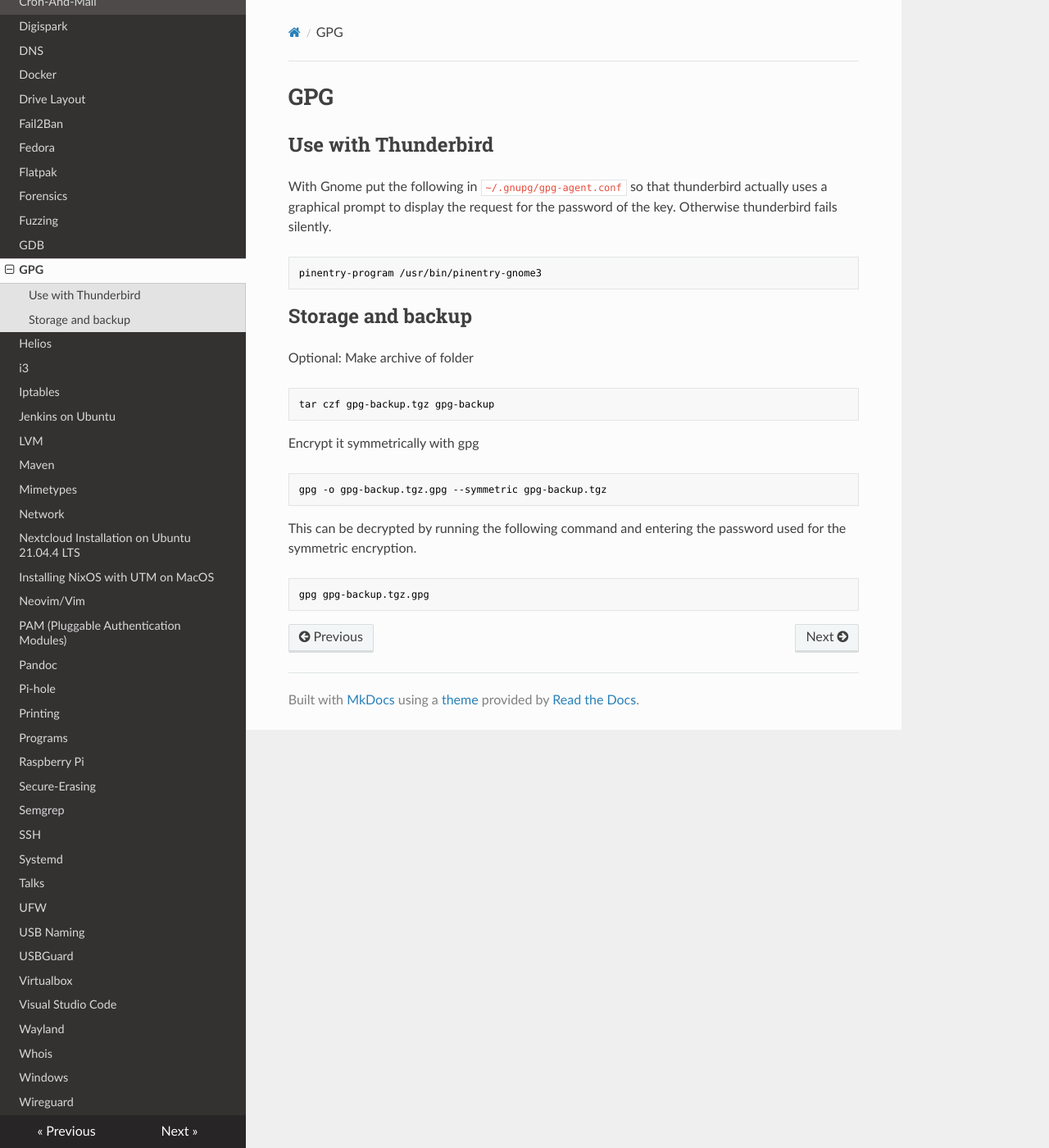
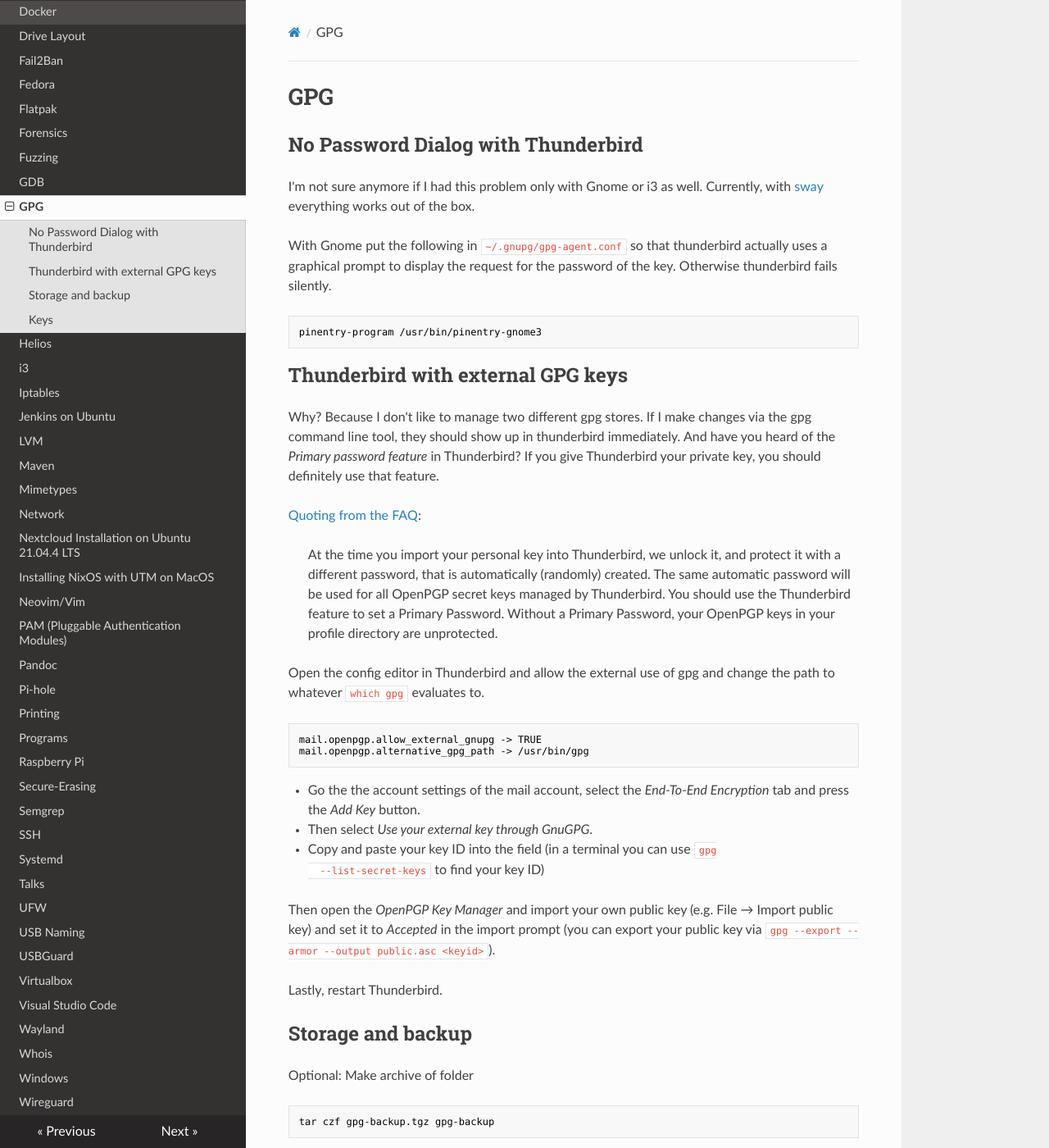
Before and after one commit to Maaxxs/wiki, an MkDocs documentation site: the page built from docs/gpg.md, in a window 1280 px wide and 1400 px high. Shown: the whole window at 82% size. Built offline with MkDocs 1.6.1, drawn with Linux system fonts in a browser that asks for light colours; nearby versions of some CDN libraries; some of the changed text lies outside the part shown.

Commit message:
Using thunderbird with external gpg command
and some gpg shortcuts.

````diff
--- a/docs/gpg.md
+++ b/docs/gpg.md
@@ -1,6 +1,9 @@
 # GPG
 
-## Use with Thunderbird
+## No Password Dialog with Thunderbird
+
+I'm not sure anymore if I had this problem only with Gnome or i3 as well.
+Currently, with [sway](https://swaywm.org/) everything works out of the box.
 
 With Gnome put the following in `~/.gnupg/gpg-agent.conf` so that thunderbird
 actually uses a graphical prompt to display the request for the password of the
@@ -10,6 +13,41 @@ key. Otherwise thunderbird fails silently.
 pinentry-program /usr/bin/pinentry-gnome3
 ```
 
+## Thunderbird with external GPG keys
+
+Why? Because I don't like to manage two different gpg stores. If I make changes
+via the gpg command line tool, they should show up in thunderbird immediately.
+And have you heard of the *Primary password feature* in Thunderbird? If you
+give Thunderbird your private key, you should definitely use that feature.
+
+[Quoting from the FAQ](https://support.mozilla.org/en-US/kb/openpgp-thunderbird-howto-and-faq#w_how-is-my-personal-key-protected):
+
+> At the time you import your personal key into Thunderbird, we unlock it, and
+> protect it with a different password, that is automatically (randomly)
+> created. The same automatic password will be used for all OpenPGP secret keys
+> managed by Thunderbird. You should use the Thunderbird feature to set a
+> Primary Password. Without a Primary Password, your OpenPGP keys in your
+> profile directory are unprotected.
+
+Open the config editor in Thunderbird and allow the external use of gpg and
+change the path to whatever `which gpg` evaluates to.
+
+```
+mail.openpgp.allow_external_gnupg -> TRUE
+mail.openpgp.alternative_gpg_path -> /usr/bin/gpg
+```
+
+- Go the the account settings of the mail account, select the _End-To-End
+  Encryption_ tab and press the _Add Key_ button.
+- Then select _Use your external key through GnuGPG_.
+- Copy and paste your key ID into the field (in a terminal you can use `gpg
+  --list-secret-keys` to find your key ID)
+
+Then open the _OpenPGP Key Manager_ and import your own public key (e.g.
+File &rarr; Import public key) and set it to *Accepted* in the import prompt (you can
+export your public key via `gpg --export --armor --output public.asc <keyid>`).
+
+Lastly, restart Thunderbird.
 
 ## Storage and backup
 
@@ -31,3 +69,14 @@ used for the symmetric encryption.
 ```sh
 gpg gpg-backup.tgz.gpg
 ```
+
+## Keys
+
+Meaning of shortcuts:
+
+```
+sec => 'SECret key'
+ssb => 'Secret SuBkey'
+pub => 'PUBlic key'
+sub => 'public SUBkey'
+```
````
